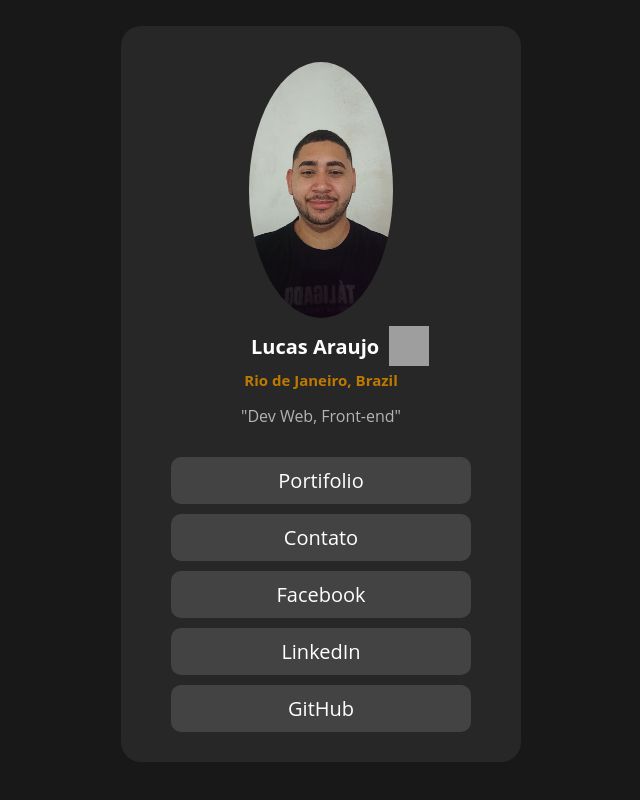
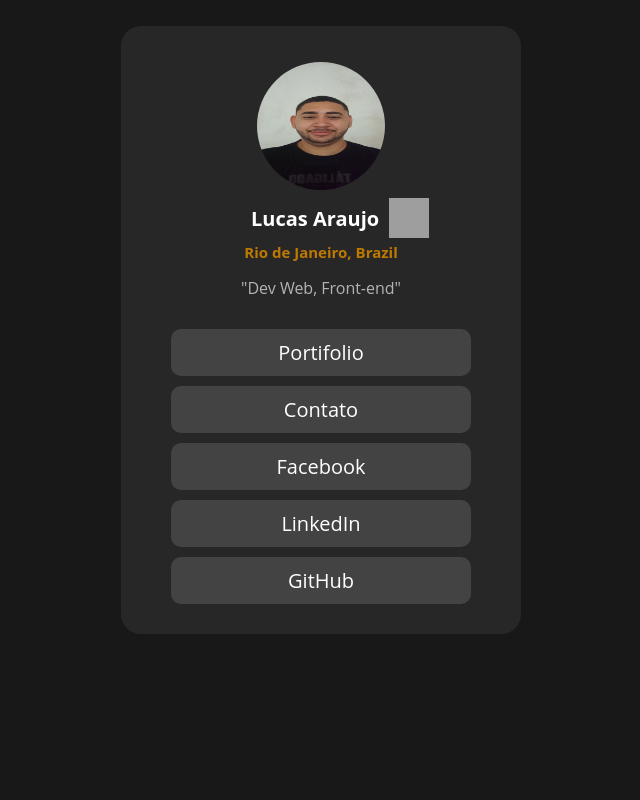
Before and after one commit to Lucas5963/Social-midias, a plain HTML site: page index.html in a window 1280 px wide. Shown: the whole page, without its empty margins (319-959 px from the left). Drawn offline with Linux system fonts and the light colour scheme; grey boxes are pictures that could not be loaded; a web font is replaced by a local one.

Commit message:
Update style.css

```diff
--- a/style.css
+++ b/style.css
@@ -23,8 +23,9 @@ body {
 
 .foto {
     margin-top: 9%;
-    width: 9rem;
-    border-radius: 60%;
+    width: 8rem;
+    border-radius: 50%;
+    height: 8rem;
 }
 
 .foto:hover {
```
